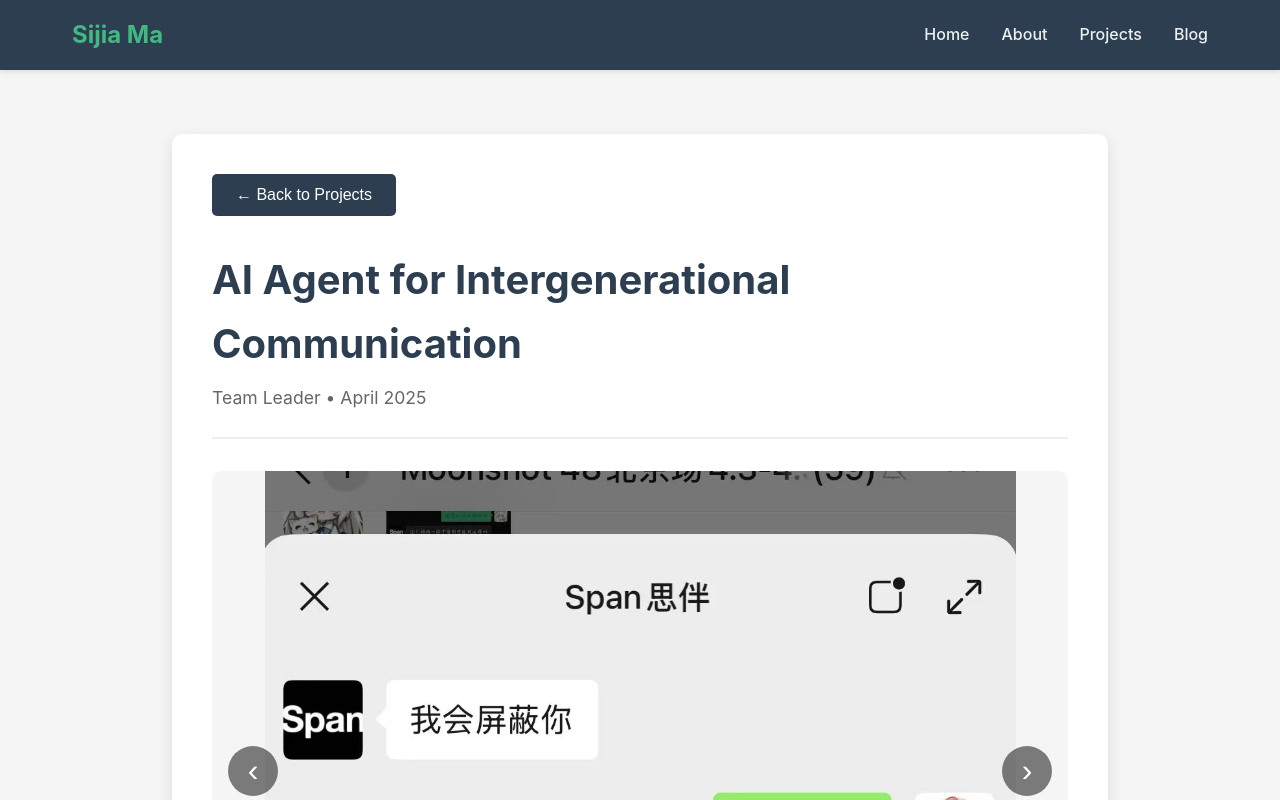
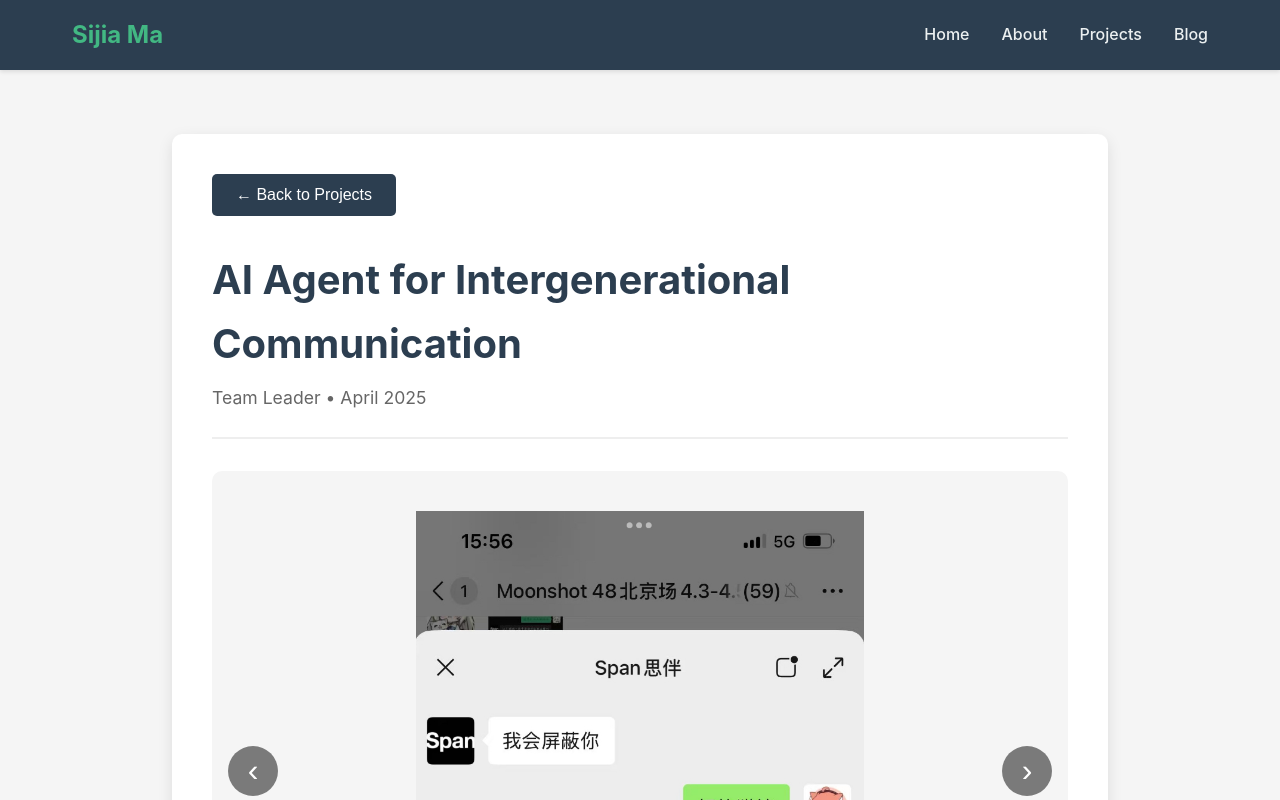
Before and after one commit to Mathewmsj/mathewmsj.github.io, a Vue app: page /#/projects/1 in a window 1280 px wide. Shown: the top 800 px of the page. Built offline with nearby package versions, Linux system fonts and the light colour scheme.

Commit message:
修复图片只显示下半部分的问题：调整容器和图片的定位和尺寸计算

```diff
--- a/src/views/ProjectDetail.vue
+++ b/src/views/ProjectDetail.vue
@@ -440,11 +440,11 @@
 .project-image-large img {
   width: auto;
   height: auto;
-  max-width: 100%;
-  max-height: 100%;
+  max-width: calc(100% - 40px);
+  max-height: calc(100% - 40px);
   object-fit: contain;
   display: block;
-  margin: 0 auto;
+  margin: 0;
 }
 
 /* 视频播放器样式 */
@@ -485,14 +485,14 @@
   overflow: hidden;
   user-select: none;
   touch-action: pan-y;
-  display: flex;
-  align-items: center;
 }
 
 .carousel-track {
   display: flex;
   transition: transform 0.5s ease-in-out;
   will-change: transform;
+  height: 100%;
+  align-items: center;
 }
 
 .carousel-slide {
@@ -505,17 +505,18 @@
   justify-content: center;
   padding: 20px;
   box-sizing: border-box;
+  position: relative;
 }
 
 .carousel-slide img {
   width: auto;
   height: auto;
-  max-width: 100%;
-  max-height: 100%;
+  max-width: calc(100% - 40px);
+  max-height: calc(100% - 40px);
   object-fit: contain;
   display: block;
   background: transparent;
-  margin: 0 auto;
+  margin: 0;
 }
 
 .carousel-btn {
```
